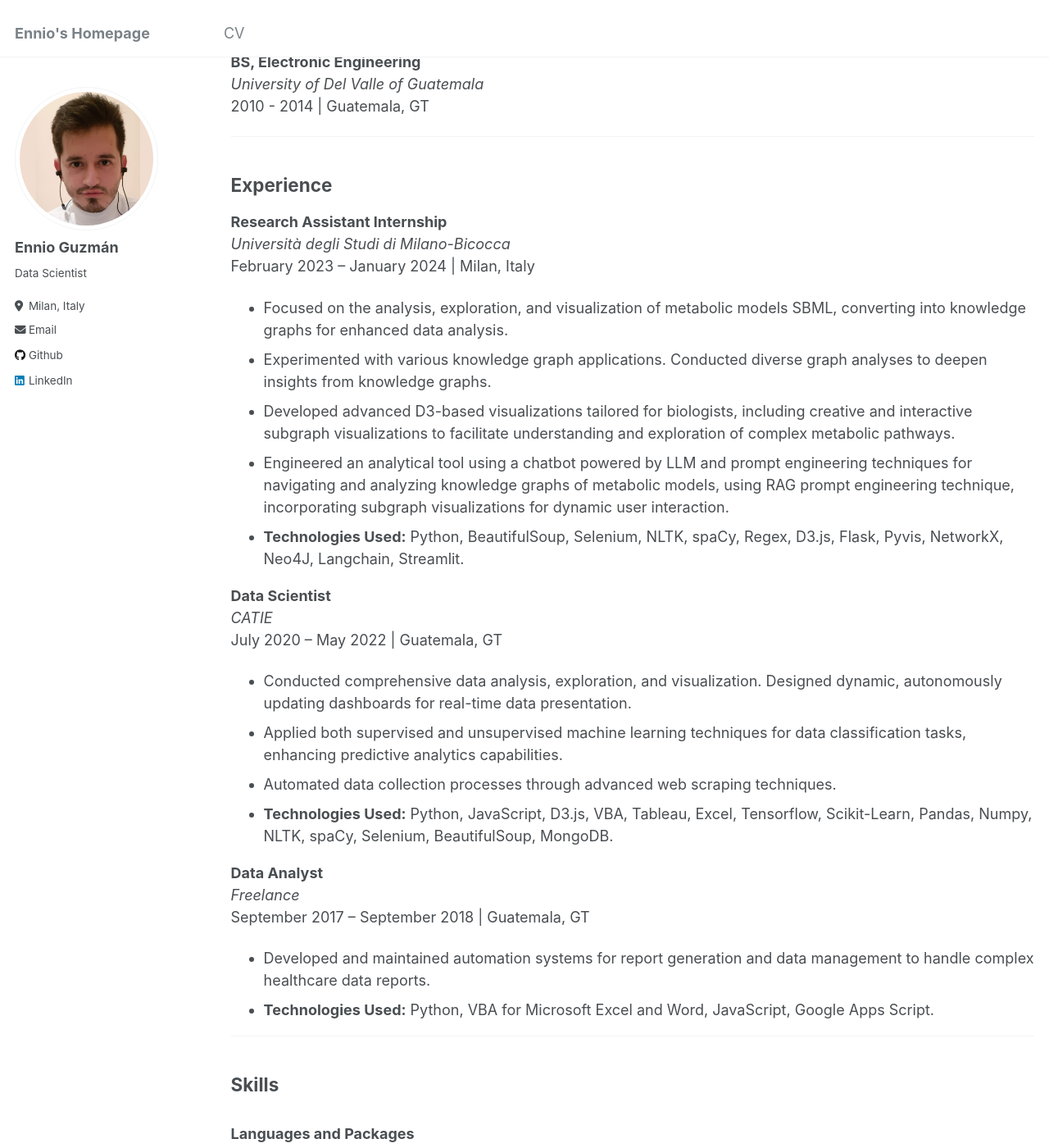
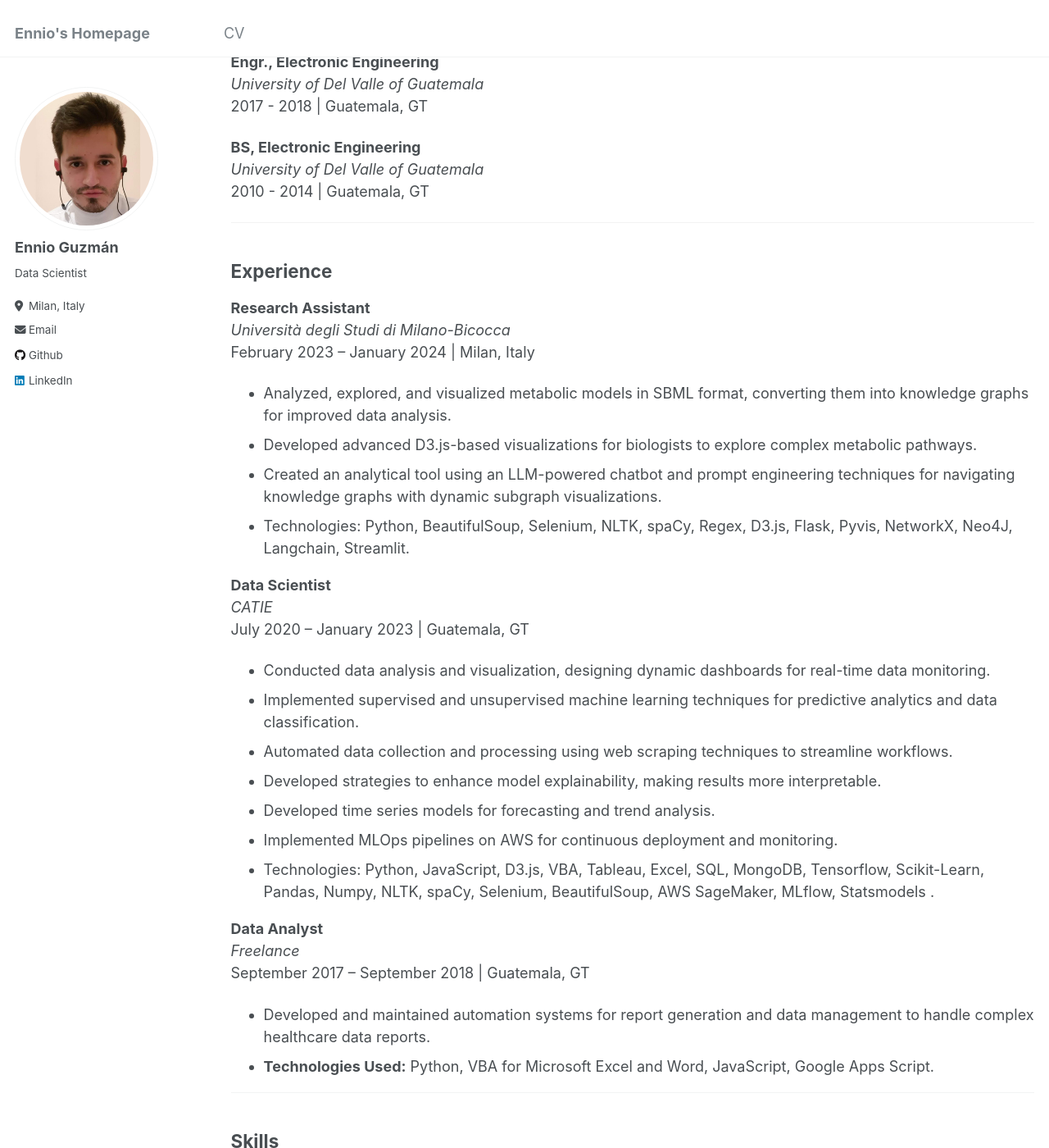
Before and after one commit to ennio-guzman/ennio-guzman.github.io, a Jekyll site: the page built from _pages/cv.md, in a window 1280 px wide and 1400 px high, scrolled down 371 px. Shown: the whole window at 82% size. Built offline with Jekyll 4.4.1, drawn with Linux system fonts in a browser that asks for light colours; some of the changed text lies outside the part shown.

Commit message:
Update cv.md

```diff
--- a/_pages/cv.md
+++ b/_pages/cv.md
@@ -29,24 +36,26 @@ October 2021 - March 2024 | Milan, Italy
 
 ## Experience
 
-**Research Assistant Internship**
+**Research Assistant**
 *Università degli Studi di Milano-Bicocca*
 February 2023 – January 2024 | Milan, Italy
 
-- Focused on the analysis, exploration, and visualization of metabolic models SBML, converting into knowledge graphs for enhanced data analysis.
-- Experimented with various knowledge graph applications. Conducted diverse graph analyses to deepen insights from knowledge graphs.
-- Developed advanced D3-based visualizations tailored for biologists, including creative and interactive subgraph visualizations to facilitate understanding and exploration of complex metabolic pathways.
-- Engineered an analytical tool using a chatbot powered by LLM and prompt engineering techniques for navigating and analyzing knowledge graphs of metabolic models, using RAG prompt engineering technique, incorporating subgraph visualizations for dynamic user interaction.
-- **Technologies Used:** Python, BeautifulSoup, Selenium, NLTK, spaCy, Regex, D3.js, Flask, Pyvis, NetworkX, Neo4J, Langchain, Streamlit.
+* Analyzed, explored, and visualized metabolic models in SBML format, converting them into knowledge graphs for improved data analysis.
+- Developed advanced D3.js-based visualizations for biologists to explore complex metabolic pathways.
+- Created an analytical tool using an LLM-powered chatbot and prompt engineering techniques for navigating knowledge graphs with dynamic subgraph visualizations.
+- Technologies: Python, BeautifulSoup, Selenium, NLTK, spaCy, Regex, D3.js, Flask, Pyvis, NetworkX, Neo4J, Langchain, Streamlit.
 
 **Data Scientist**
 *CATIE*
-July 2020 – May 2022 | Guatemala, GT
+July 2020 – January 2023 | Guatemala, GT
 
-- Conducted comprehensive data analysis, exploration, and visualization. Designed dynamic, autonomously updating dashboards for real-time data presentation.
-- Applied both supervised and unsupervised machine learning techniques for data classification tasks, enhancing predictive analytics capabilities.
-- Automated data collection processes through advanced web scraping techniques.
-- **Technologies Used:** Python, JavaScript, D3.js, VBA, Tableau, Excel, Tensorflow, Scikit-Learn, Pandas, Numpy, NLTK, spaCy, Selenium, BeautifulSoup, MongoDB.
+- Conducted data analysis and visualization, designing dynamic dashboards for real-time data monitoring.
+- Implemented supervised and unsupervised machine learning techniques for predictive analytics and data classification.
+- Automated data collection and processing using web scraping techniques to streamline workflows.
+- Developed strategies to enhance model explainability, making results more interpretable.
+- Developed time series models for forecasting and trend analysis.
+- Implemented MLOps pipelines on AWS for continuous deployment and monitoring.
+- Technologies: Python, JavaScript, D3.js, VBA, Tableau, Excel, SQL, MongoDB, Tensorflow, Scikit-Learn, Pandas, Numpy, NLTK, spaCy, Selenium, BeautifulSoup, AWS SageMaker, MLflow, Statsmodels .
 
 **Data Analyst**
 *Freelance*
```
Also changed, not shown: other parts of _pages/cv.md (+7 -0 lines).
